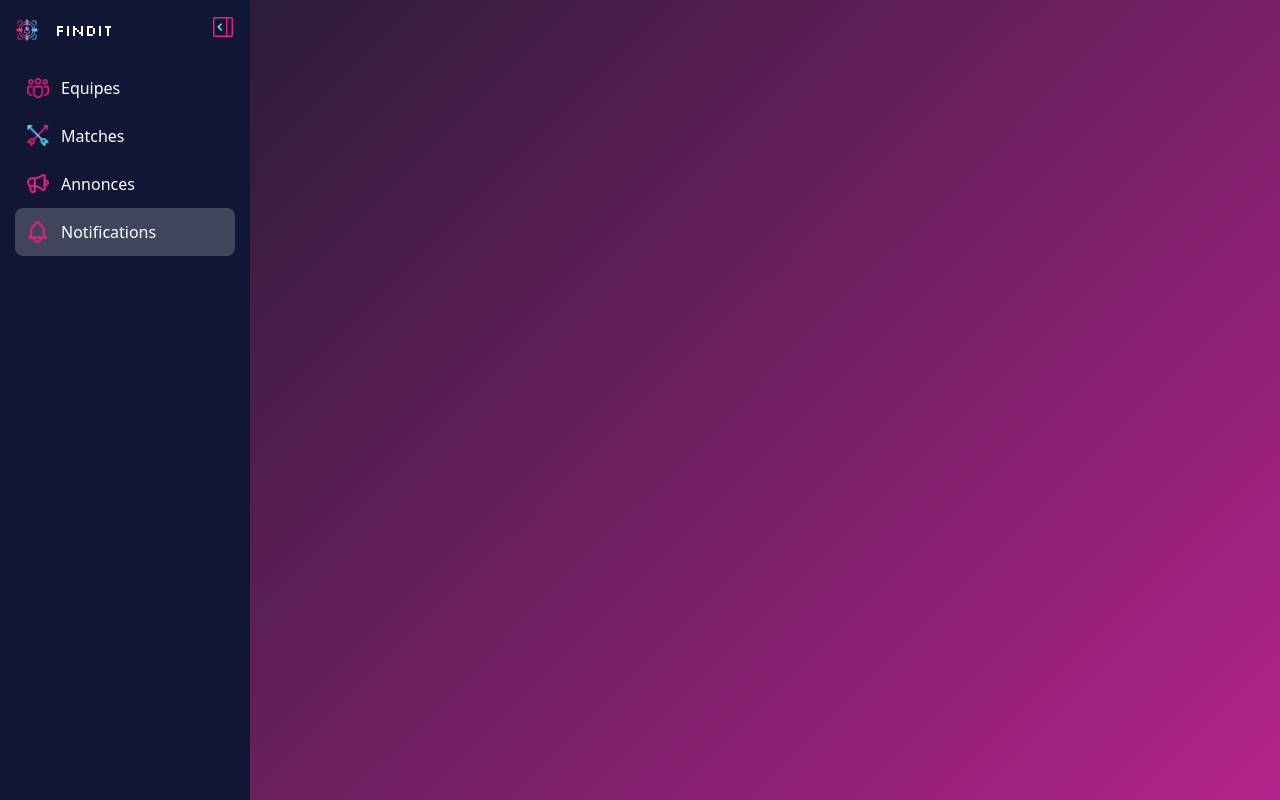
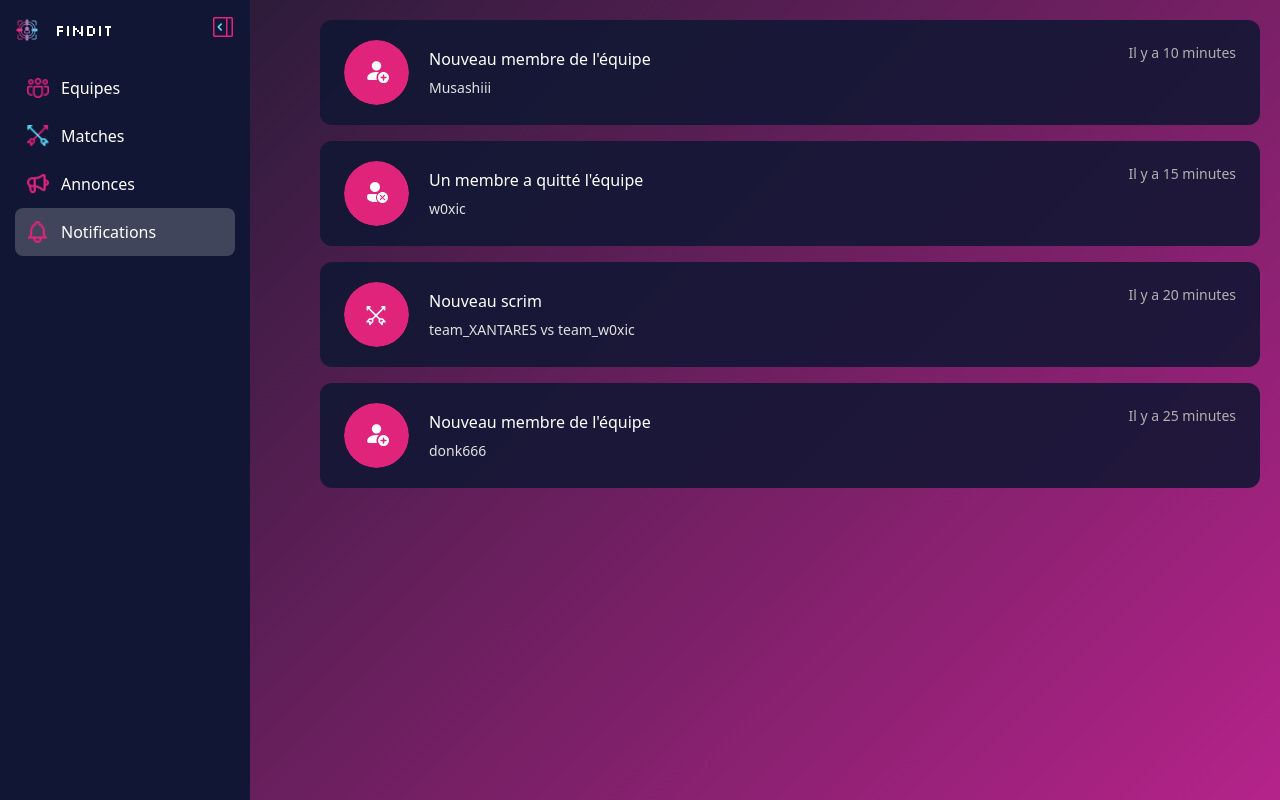
Before and after one commit to kenant68/Find-It, a React (Vite) app: page /notifications in a window 1280 px wide. Built offline with nearby package versions, Linux system fonts and the light colour scheme.

Commit message:
page de notifications v1.0.0

```diff
--- a/src/pages/notifications/Notifications.jsx
+++ b/src/pages/notifications/Notifications.jsx
@@ -2,7 +2,10 @@ import React from "react";
 import styles from "./Notifications.module.css";
 import Navbar from "../../components/Navbar/Navbar.jsx";
 import { useState } from "react";
-
+import CardLong from "../../components/CardLong/CardLong.jsx";
+import nouveauMembre from "../../assets/notifs/nv-membre.svg";
+import quitterEquipe from "../../assets/notifs/member-quit.svg";
+import scrimNotif from "../../assets/notifs/nv-scrim.svg";
 const Notifications = () => {
   const [isCollapsed, setIsCollapsed] = useState(false);
 
@@ -12,6 +15,32 @@ const Notifications = () => {
         <div className={styles.sidebar}>
           <Navbar isCollapsed={isCollapsed} setIsCollapsed={setIsCollapsed} />
         </div>
+        <div className={styles.content}>
+          <CardLong
+            icon={nouveauMembre}
+            title="Nouveau membre de l'équipe"
+            subtitle="Musashiii"
+            timestamp="Il y a 10 minutes"
+          />
+          <CardLong
+            icon={quitterEquipe}
+            title="Un membre a quitté l'équipe"
+            subtitle="w0xic"
+            timestamp="Il y a 15 minutes"
+          />
+          <CardLong
+            icon={scrimNotif}
+            title="Nouveau scrim"
+            subtitle="team_XANTARES vs team_w0xic"
+            timestamp="Il y a 20 minutes"
+          />
+          <CardLong
+            icon={nouveauMembre}
+            title="Nouveau membre de l'équipe"
+            subtitle="donk666"
+            timestamp="Il y a 25 minutes"
+          />
+        </div>
       </div>
     </div>
   );
--- a/src/pages/notifications/Notifications.module.css
+++ b/src/pages/notifications/Notifications.module.css
@@ -18,3 +18,18 @@
   height: 100vh;
   z-index: 20;
 }
+
+.content {
+  margin-left: 220px;
+  width: calc(100% - 220px);
+  padding: 20px;
+  padding-left: 100px;
+  height: 100vh;
+  overflow-y: auto;
+  overflow-x: hidden;
+  box-sizing: border-box;
+  transition: margin-left 0.25s ease, width 0.25s ease, padding-left 0.25s ease;
+  display: flex;
+  flex-direction: column;
+  gap: 16px;
+}
```
